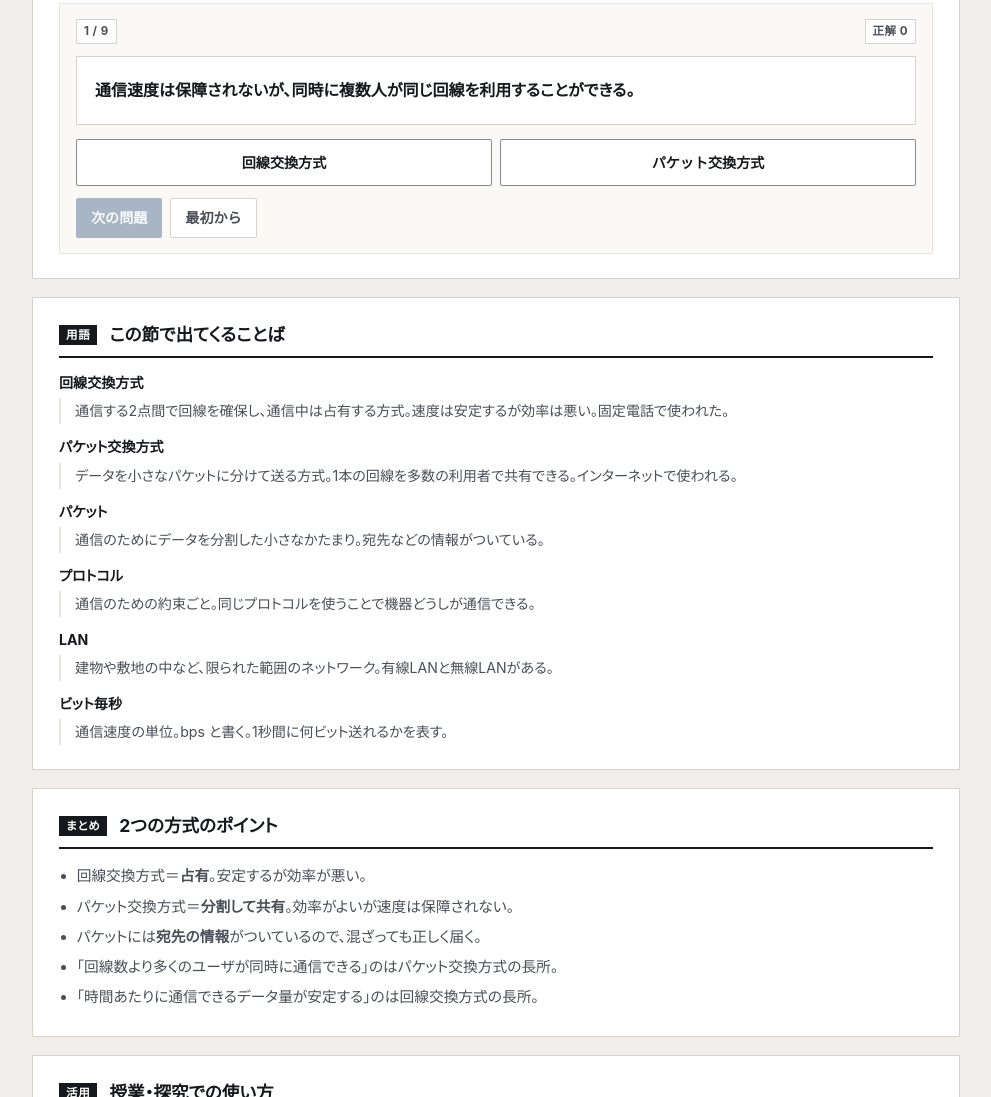
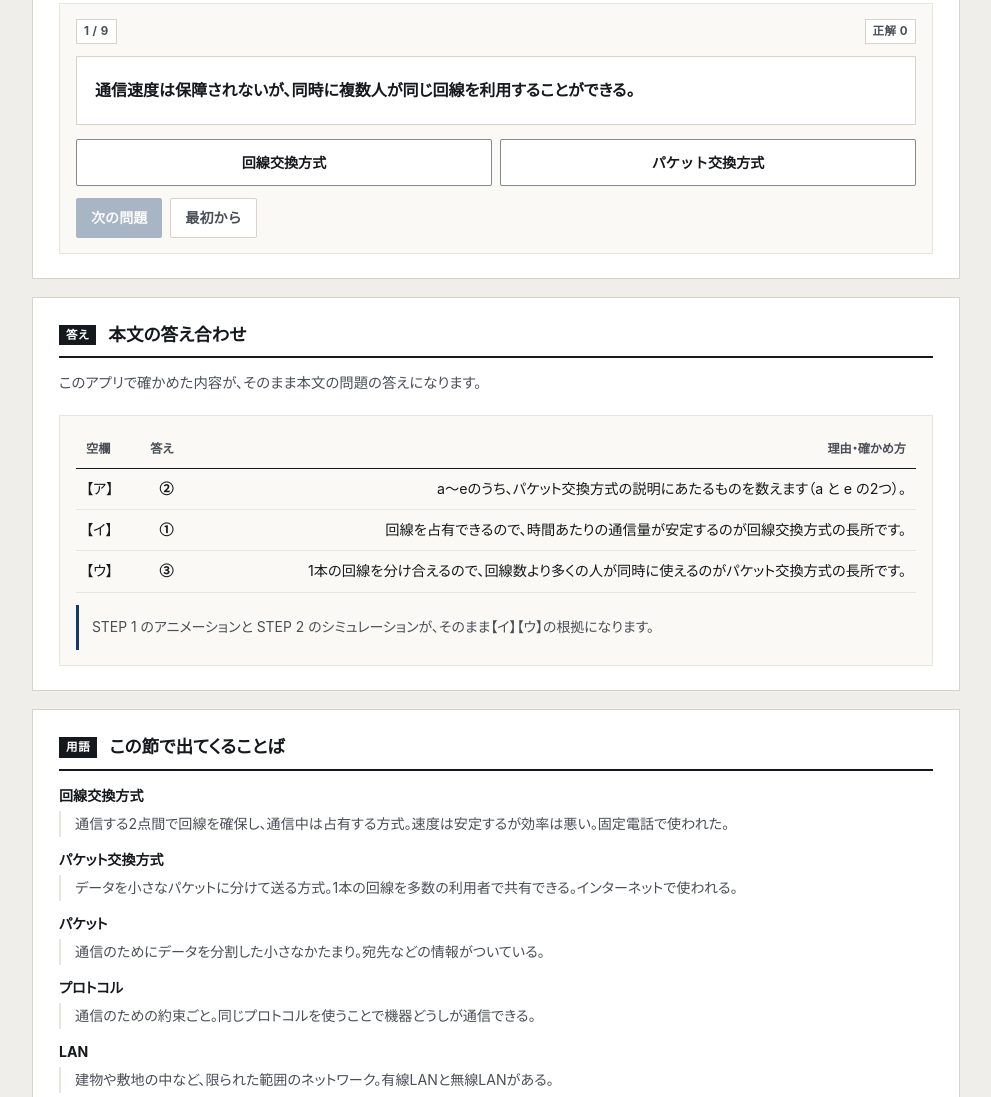
Before and after one commit to Technical-Reviewer-Information1/circuit-and-packet, a plain HTML site: page index.html in a window 1280 px wide. Shown: the part 2609-3706 px from the top of the page, without its empty margins (144-1135 px from the left). Drawn offline with Linux system fonts and the light colour scheme.

Commit message:
feat: 本文の答え合わせカードを追加（空欄・答え・確かめ方）

```diff
--- a/index.html
+++ b/index.html
@@ -124,6 +124,15 @@
     </div>
   </section>
 
+  <section class="step" id="ansBox">
+    <h2><span class="no">答え</span>本文の答え合わせ</h2>
+    <p class="desc">このアプリで確かめた内容が、そのまま本文の問題の答えになります。</p>
+    <div class="panel">
+      <div class="tbl-scroll"><table class="tbl"><thead><tr><th>空欄</th><th>答え</th><th>理由・確かめ方</th></tr></thead><tbody><tr><td class="mono">【ア】</td><td class="mono"><strong>②</strong></td><td>a〜eのうち、パケット交換方式の説明にあたるものを数えます（a と e の2つ）。</td></tr><tr><td class="mono">【イ】</td><td class="mono"><strong>①</strong></td><td>回線を占有できるので、時間あたりの通信量が安定するのが回線交換方式の長所です。</td></tr><tr><td class="mono">【ウ】</td><td class="mono"><strong>③</strong></td><td>1本の回線を分け合えるので、回線数より多くの人が同時に使えるのがパケット交換方式の長所です。</td></tr></tbody></table></div>
+      <div class="note info" style="margin-top:12px">STEP 1 のアニメーションと STEP 2 のシミュレーションが、そのまま【イ】【ウ】の根拠になります。</div>
+    </div>
+  </section>
+
   <section class="step" id="glossary">
     <h2><span class="no">用語</span>この節で出てくることば</h2>
     <div id="glossBox"></div>
```
Also changed, not shown: .body.html.
